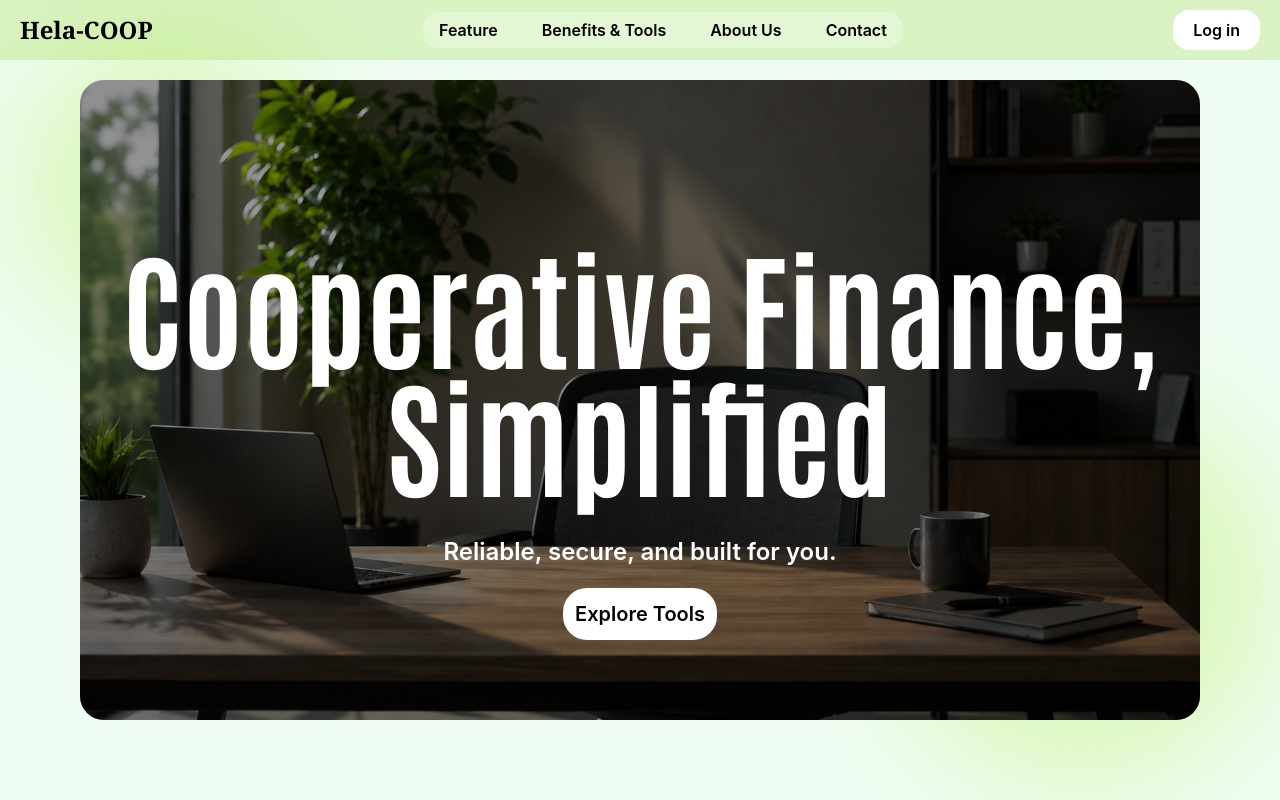
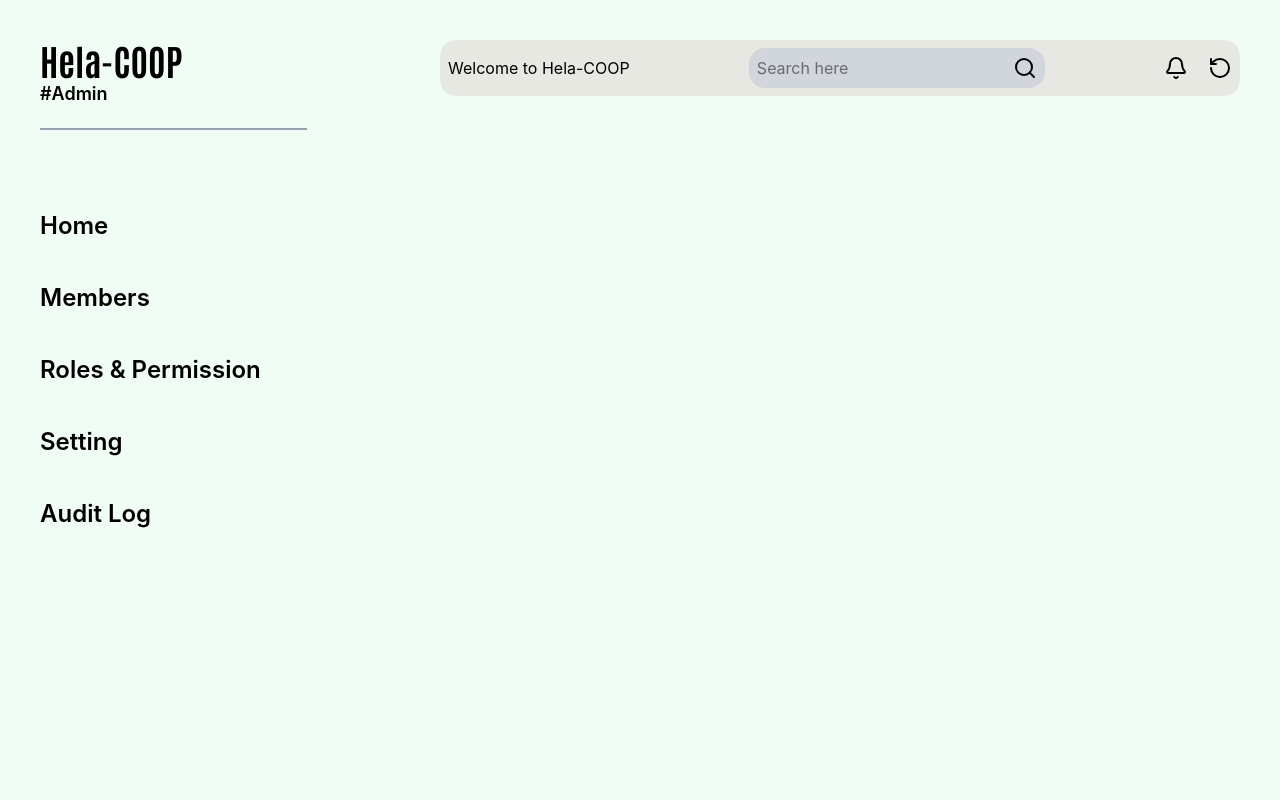
Before and after one commit to Senad-PM/Hela-COOP, a React (Vite) app in the folder client/: page / in a window 1280 px wide. Shown: the top 800 px of the page. Built offline with nearby package versions, Linux system fonts and the light colour scheme.

Commit message:
feat: Fix route admin page

```diff
--- a/client/pages/Admin.jsx
+++ b/client/pages/Admin.jsx
@@ -2,7 +2,16 @@ import React from 'react'
 
 const Admin = () => {
   return (
-    <div>Admin</div>
+    <>
+        <section className='w-full min-h-screen bg-green-300'>
+            <div>
+                <div>
+
+                </div>
+                <div></div>
+            </div>
+        </section>
+    </>
   )
 }
 
--- a/client/src/App.jsx
+++ b/client/src/App.jsx
@@ -1,25 +1,58 @@
+import { Bell, RotateCcw, Search } from 'lucide-react'
 import React from 'react'
-import Navbar from '../components/Navbar'
-import Home from '../pages/Home'
-import { BrowserRouter, Route, Routes } from 'react-router-dom'
-import Admin from '../pages/Admin'
-import ProtectedRoute from '../pages/ProtectedRoute'
 
+const Admin = () => {
+  return (
+    <>
+        <section className='w-full min-h-screen bg-green-50 p-10'>
+            <div className='flex items-start'>
+                <div className='w-1/3'>
+                  <h1 className='text-4xl font-bold' style={{ fontFamily: '"Antonio", serif' }}>Hela-COOP</h1>
+                  <h2 className='text-lg font-semibold'>#Admin</h2>
+                  <hr className='mr-10 mt-5 w-2/3 border-t-2 text-gray-400'/>
+                  <div className='mt-20 text-2xl font-semibold space-y-10'>
+                    <div>
+                      <div></div>
+                      <h1>Home</h1>
+                    </div>
+                    <div>
+                      <div></div>
+                      <h1>Members</h1>
+                    </div>
+                    <div>
+                      <div></div>
+                      <h1>Roles & Permission</h1>
+                    </div>
+                    <div>
+                      <div></div>
+                      <h1>Setting</h1>
+                    </div>
+                    <div>
+                      <div></div>
+                      <h1>Audit Log</h1>
+                    </div>
+                  </div>
+                </div>
+                <div className='w-2/3'>
+                  <div className='bg-olive-200 p-2 rounded-2xl flex items-center justify-between'>
+                    <h1>Welcome to Hela-COOP</h1>
+                    <div className='flex items-center justify-center bg-gray-300 p-2 rounded-2xl gap-2'>
+                      <input type='search' placeholder='Search here' className='rounded-xl' />
+                      <Search />
+                    </div>
+                    <div className='flex gap-5'>
+                      <Bell />
+                      <RotateCcw />
+                    </div>
+                  </div>
+                  <div className='bg-white w-full h-full'>
 
-const App = () => {
-  return (
-    <div>
-      <Navbar />
-      <Routes>
-        <Route path='/' element={<Home />}/>
-        <Route path='/admin' element={
-          <ProtectedRoute>
-            <Admin />
-          </ProtectedRoute>
-        } />
-      </Routes>
-    </div>
+                  </div>
+                </div>
+            </div>
+        </section>
+    </>
   )
 }
 
-export default App
+export default Admin
```
